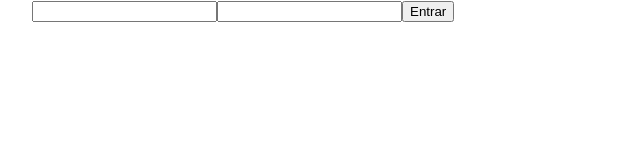
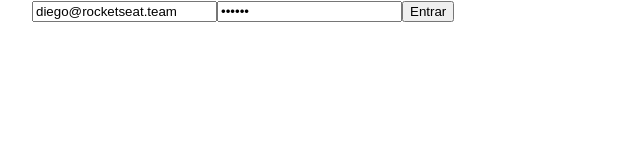
Before and after one commit to Alex-Paris/nextauth, a Next.js app: page / in a window 1280 px wide. Shown: the top 160 px of the page, without its empty margins (0-640 px from the left). Built offline with nearby package versions, Linux system fonts and the light colour scheme.

Commit message:
feat: axios and api session post

```diff
--- a/contexts/AuthContext.tsx
+++ b/contexts/AuthContext.tsx
@@ -1,4 +1,5 @@
 import { createContext, ReactNode } from "react";
+import { api } from "../services/api";
 
 type SignInCredentials = {
   email: string;
@@ -20,7 +21,16 @@ export function AuthProvider({ children }: AuthProviderProps) {
   const isAuthenticated = false;
 
   async function signIn({ email, password }: SignInCredentials) {
-    console.log({ email, password })
+    try {
+      const response = await api.post('sessions', {
+        email,
+        password
+      })
+
+      console.log(response)
+    } catch (err) {
+      console.log(err)
+    }
   }
 
   return (
--- a/package.json
+++ b/package.json
@@ -9,6 +9,7 @@
     "lint": "next lint"
   },
   "dependencies": {
+    "axios": "^0.27.2",
     "next": "12.2.5",
     "react": "18.2.0",
     "react-dom": "18.2.0"
--- a/pages/index.tsx
+++ b/pages/index.tsx
@@ -6,8 +6,8 @@ import { AuthContext } from '../contexts/AuthContext'
 import styles from '../styles/Home.module.css'
 
 const Home: NextPage = () => {
-  const [email, setEmail] = useState('');
-  const [password, setPassword] = useState('');
+  const [email, setEmail] = useState('diego@rocketseat.team');
+  const [password, setPassword] = useState('123456');
 
   const { signIn } = useContext(AuthContext);
 
--- /dev/null
+++ b/services/api.ts
@@ -0,0 +1,5 @@
+import axios from "axios";
+
+export const api = axios.create({
+  baseURL: 'http://localhost:3333'
+})
```
Also changed, not shown: 1 other file (tests, documents, lock files or other folders).
